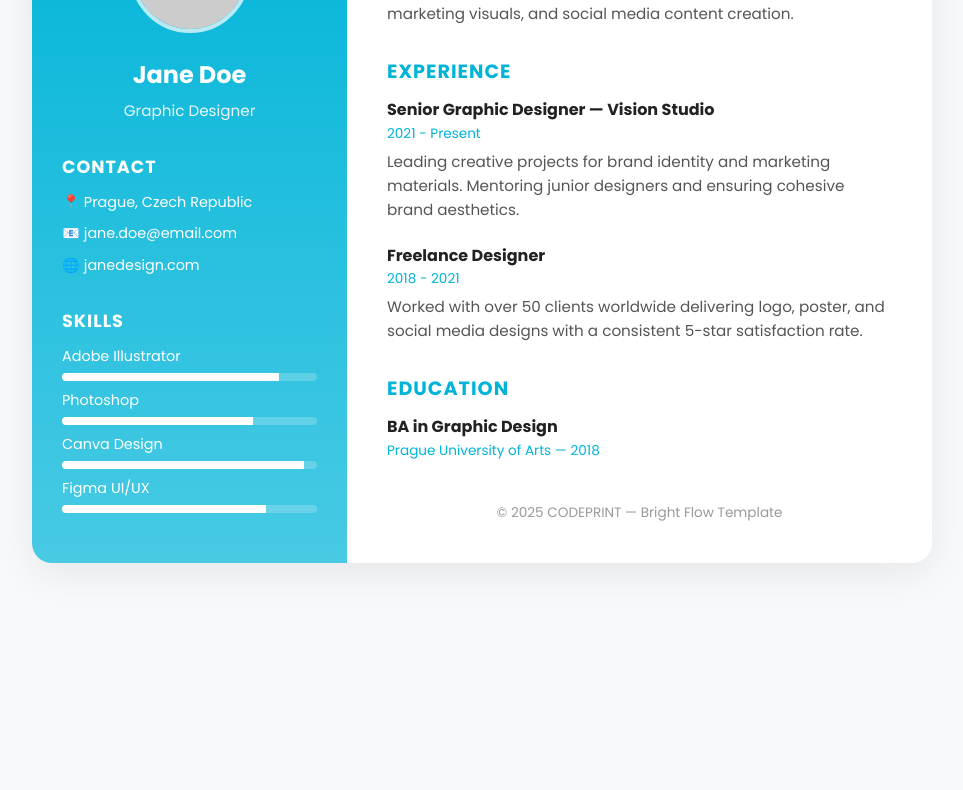
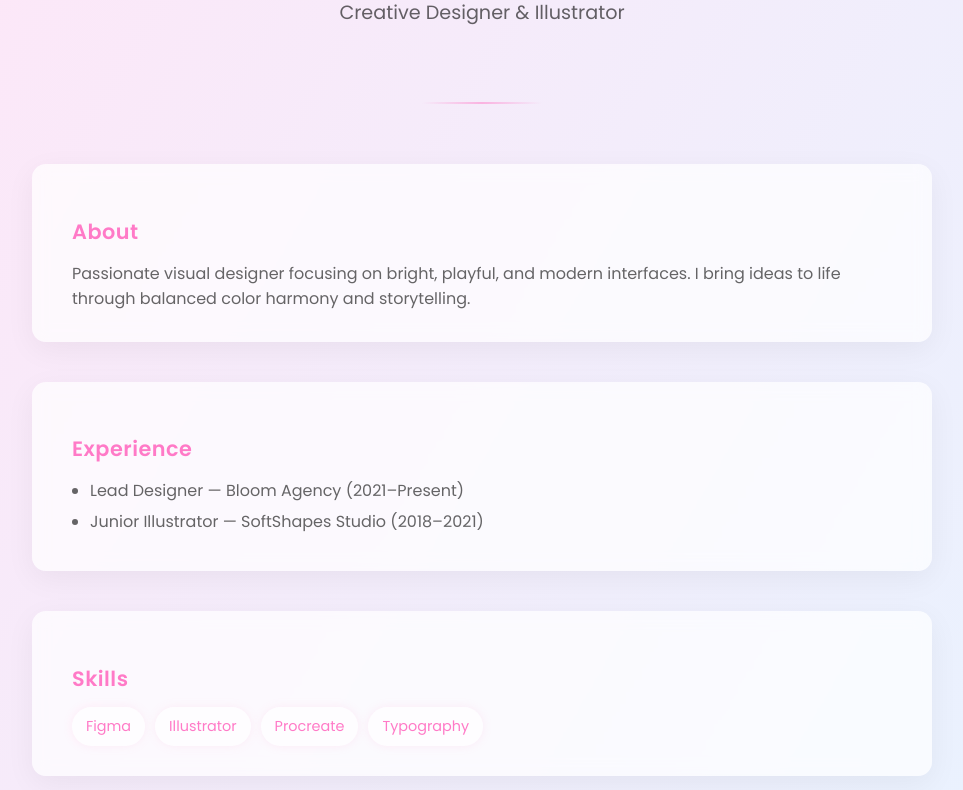
Before and after one commit to realcodefromzero/my-portfolio, a plain HTML site: page creative/creative-bright.html in a window 1280 px wide. Shown: the part 167-957 px from the top of the page, without its empty margins (158-1121 px from the left). Before the commit the page ends 800 px from the top, so only its background shows below. Drawn offline with Linux system fonts and the light colour scheme; placeholder pictures from the web are drawn by us.

Commit message:
Update creative-bright.html

```diff
--- a/creative/creative-bright.html
+++ b/creative/creative-bright.html
@@ -2,202 +2,212 @@
 <html lang="en">
 <head>
   <meta charset="UTF-8" />
-  <meta name="viewport" content="width=device-width, initial-scale=1.0" />
-  <title>Bright Flow — Creative Resume Template</title>
-  <link href="https://fonts.googleapis.com/css2?family=Poppins:wght@300;400;600;700&display=swap" rel="stylesheet">
+  <meta name="viewport" content="width=device-width,initial-scale=1" />
+  <title>Creative Bright — 2025 Edition</title>
+  <link href="https://fonts.googleapis.com/css2?family=Poppins:wght@300;400;600&family=Inter:wght@400;500&display=swap" rel="stylesheet">
   <style>
     :root {
-      --bg: #f8f9fb;
-      --primary: #222;
-      --accent: #00b4d8;
-      --secondary: #f1f1f1;
-      --text-muted: #555;
+      --bg: #fdfdfd;
+      --panel: rgba(255,255,255,0.7);
+      --text: #1a1a1a;
+      --muted: rgba(0,0,0,0.6);
+      --accent: #ff7ac7;
+      --gradient: linear-gradient(120deg, #ffe6f7 0%, #e7f3ff 100%);
+      --shadow: 0 8px 30px rgba(0,0,0,0.05);
+      --radius: 14px;
     }
 
-    * { margin: 0; padding: 0; box-sizing: border-box; }
     body {
-      font-family: "Poppins", sans-serif;
-      background: var(--bg);
-      color: var(--primary);
+      margin: 0;
+      font-family: 'Poppins', sans-serif;
+      background: var(--gradient);
+      color: var(--text);
+      -webkit-font-smoothing: antialiased;
       line-height: 1.6;
-      padding: 40px;
-      display: flex;
-      justify-content: center;
+      overflow-x: hidden;
     }
 
-    .resume {
-      width: 900px;
-      background: #fff;
-      border-radius: 20px;
-      box-shadow: 0 10px 40px rgba(0,0,0,0.08);
-      display: grid;
-      grid-template-columns: 35% 65%;
-      overflow: hidden;
+    header {
+      text-align: center;
+      padding: 80px 20px 60px;
+      position: relative;
     }
 
-    .left {
-      background: linear-gradient(180deg, var(--accent), #48cae4);
-      color: #fff;
-      padding: 40px 30px;
+    header::after {
+      content: "";
+      position: absolute;
+      bottom: 0;
+      left: 50%;
+      width: 120px;
+      height: 2px;
+      background: linear-gradient(90deg, transparent, var(--accent), transparent);
+      transform: translateX(-50%);
+      opacity: 0.5;
+    }
+
+    h1 {
+      font-size: 3rem;
+      margin: 0;
+      background: linear-gradient(90deg, #ff93c9, #8cbaff);
+      -webkit-background-clip: text;
+      -webkit-text-fill-color: transparent;
+      letter-spacing: 1px;
+      font-weight: 700;
+      text-shadow: 0 0 10px rgba(255,150,200,0.3);
+      animation: glowPulse 4s ease-in-out infinite;
+    }
+
+    @keyframes glowPulse {
+      0%, 100% { text-shadow: 0 0 6px rgba(255,150,200,0.3); }
+      50% { text-shadow: 0 0 16px rgba(255,150,200,0.5); }
+    }
+
+    h2 {
+      font-size: 1.2rem;
+      color: var(--muted);
+      margin-top: 8px;
+      font-weight: 400;
+    }
+
+    .content {
+      max-width: 900px;
+      margin: 60px auto;
+      padding: 0 25px;
       display: flex;
       flex-direction: column;
-      justify-content: space-between;
+      gap: 40px;
     }
 
-    .profile {
-      text-align: center;
-    }
-    .profile img {
-      width: 120px;
-      height: 120px;
-      border-radius: 50%;
-      object-fit: cover;
-      border: 4px solid rgba(255,255,255,0.7);
-      margin-bottom: 15px;
-    }
-    .profile h1 {
-      font-size: 1.5rem;
-      margin-bottom: 5px;
-    }
-    .profile p {
-      font-size: 0.95rem;
-      opacity: 0.9;
+    section {
+      background: var(--panel);
+      border-radius: var(--radius);
+      box-shadow: var(--shadow);
+      padding: 30px 40px;
+      backdrop-filter: blur(8px);
+      animation: fadeUp 0.8s ease forwards;
+      opacity: 0;
+      transform: translateY(30px);
     }
 
-    .contact, .skills {
-      margin-top: 30px;
-    }
-    .contact h2, .skills h2 {
-      font-size: 1.1rem;
-      margin-bottom: 10px;
-      text-transform: uppercase;
-      letter-spacing: 1px;
-    }
-    .contact ul, .skills ul {
-      list-style: none;
-    }
-    .contact li, .skills li {
-      margin-bottom: 8px;
-      font-size: 0.9rem;
-    }
-    .skills li span {
-      display: block;
-      background: rgba(255,255,255,0.2);
-      border-radius: 20px;
-      height: 8px;
-      margin-top: 5px;
-      overflow: hidden;
-    }
-    .skills li span::after {
-      content: "";
-      display: block;
-      height: 100%;
-      background: #fff;
-      width: var(--width, 70%);
+    section.visible {
+      opacity: 1;
+      transform: translateY(0);
     }
 
-    .right {
-      padding: 40px;
+    @keyframes fadeUp {
+      to {
+        opacity: 1;
+        transform: translateY(0);
+      }
     }
 
-    .section {
-      margin-bottom: 30px;
-    }
-    .section h2 {
+    h3 {
+      font-size: 1.3rem;
       color: var(--accent);
-      text-transform: uppercase;
-      letter-spacing: 1px;
-      margin-bottom: 10px;
-      font-size: 1.2rem;
-    }
-    .section p {
-      font-size: 0.95rem;
-      color: var(--text-muted);
+      margin-bottom: 12px;
+      letter-spacing: 0.5px;
     }
 
-    .experience .item, .education .item {
-      margin-bottom: 20px;
-    }
-    .item h3 {
-      font-size: 1rem;
-      color: var(--primary);
-    }
-    .item span {
-      display: block;
-      font-size: 0.85rem;
-      color: var(--accent);
-      margin-bottom: 5px;
+    p {
+      color: var(--muted);
+      margin: 0;
     }
 
-    .footer {
+    ul {
+      margin: 10px 0 0 18px;
+      padding: 0;
+      color: var(--muted);
+    }
+
+    li {
+      margin-bottom: 6px;
+    }
+
+    .skills {
+      display: flex;
+      flex-wrap: wrap;
+      gap: 10px;
+    }
+
+    .skill {
+      background: rgba(255,255,255,0.6);
+      color: var(--accent);
+      padding: 8px 14px;
+      border-radius: 20px;
+      font-size: 0.9rem;
+      font-weight: 500;
+      box-shadow: 0 0 10px rgba(255,150,200,0.15);
+      transition: 0.3s;
+    }
+
+    .skill:hover {
+      background: rgba(255,255,255,0.9);
+      box-shadow: 0 0 14px rgba(255,150,200,0.3);
+      transform: translateY(-2px);
+    }
+
+    footer {
       text-align: center;
-      font-size: 0.85rem;
-      color: #999;
+      padding: 40px 20px;
+      color: var(--muted);
+      font-size: 0.9rem;
+      border-top: 1px solid rgba(0,0,0,0.05);
       margin-top: 40px;
+    }
+
+    @media (max-width: 768px) {
+      h1 { font-size: 2.2rem; }
+      section { padding: 24px 20px; }
     }
   </style>
 </head>
 <body>
-  <div class="resume">
-    <div class="left">
-      <div>
-        <div class="profile">
-          <img src="https://via.placeholder.com/120" alt="Profile">
-          <h1>Jane Doe</h1>
-          <p>Graphic Designer</p>
-        </div>
 
-        <div class="contact">
-          <h2>Contact</h2>
-          <ul>
-            <li>📍 Prague, Czech Republic</li>
-            <li>📧 jane.doe@email.com</li>
-            <li>🌐 janedesign.com</li>
-          </ul>
-        </div>
+  <header>
+    <h1>Amelia Bright</h1>
+    <h2>Creative Designer & Illustrator</h2>
+  </header>
 
-        <div class="skills">
-          <h2>Skills</h2>
-          <ul>
-            <li>Adobe Illustrator <span style="--width:85%"></span></li>
-            <li>Photoshop <span style="--width:75%"></span></li>
-            <li>Canva Design <span style="--width:95%"></span></li>
-            <li>Figma UI/UX <span style="--width:80%"></span></li>
-          </ul>
-        </div>
+  <main class="content">
+    <section>
+      <h3>About</h3>
+      <p>Passionate visual designer focusing on bright, playful, and modern interfaces. I bring ideas to life through balanced color harmony and storytelling.</p>
+    </section>
+
+    <section>
+      <h3>Experience</h3>
+      <ul>
+        <li>Lead Designer — Bloom Agency (2021–Present)</li>
+        <li>Junior Illustrator — SoftShapes Studio (2018–2021)</li>
+      </ul>
+    </section>
+
+    <section>
+      <h3>Skills</h3>
+      <div class="skills">
+        <span class="skill">Figma</span>
+        <span class="skill">Illustrator</span>
+        <span class="skill">Procreate</span>
+        <span class="skill">Typography</span>
       </div>
-    </div>
+    </section>
+  </main>
 
-    <div class="right">
-      <div class="section about">
-        <h2>About Me</h2>
-        <p>Creative and detail-oriented designer with a passion for creating beautiful and functional designs. Experienced in digital branding, marketing visuals, and social media content creation.</p>
-      </div>
+  <footer>
+    © 2025 CODEPRINT — Creative Bright Edition
+  </footer>
 
-      <div class="section experience">
-        <h2>Experience</h2>
-        <div class="item">
-          <h3>Senior Graphic Designer — Vision Studio</h3>
-          <span>2021 - Present</span>
-          <p>Leading creative projects for brand identity and marketing materials. Mentoring junior designers and ensuring cohesive brand aesthetics.</p>
-        </div>
-        <div class="item">
-          <h3>Freelance Designer</h3>
-          <span>2018 - 2021</span>
-          <p>Worked with over 50 clients worldwide delivering logo, poster, and social media designs with a consistent 5-star satisfaction rate.</p>
-        </div>
-      </div>
-
-      <div class="section education">
-        <h2>Education</h2>
-        <div class="item">
-          <h3>BA in Graphic Design</h3>
-          <span>Prague University of Arts — 2018</span>
-        </div>
-      </div>
-
-      <div class="footer">© 2025 CODEPRINT — Bright Flow Template</div>
-    </div>
-  </div>
+  <script>
+    // Scroll reveal effect
+    const sections = document.querySelectorAll("section");
+    const reveal = () => {
+      sections.forEach(sec => {
+        const top = sec.getBoundingClientRect().top;
+        if (top < window.innerHeight - 100) sec.classList.add("visible");
+      });
+    };
+    window.addEventListener("scroll", reveal);
+    reveal();
+  </script>
 </body>
 </html>
```
